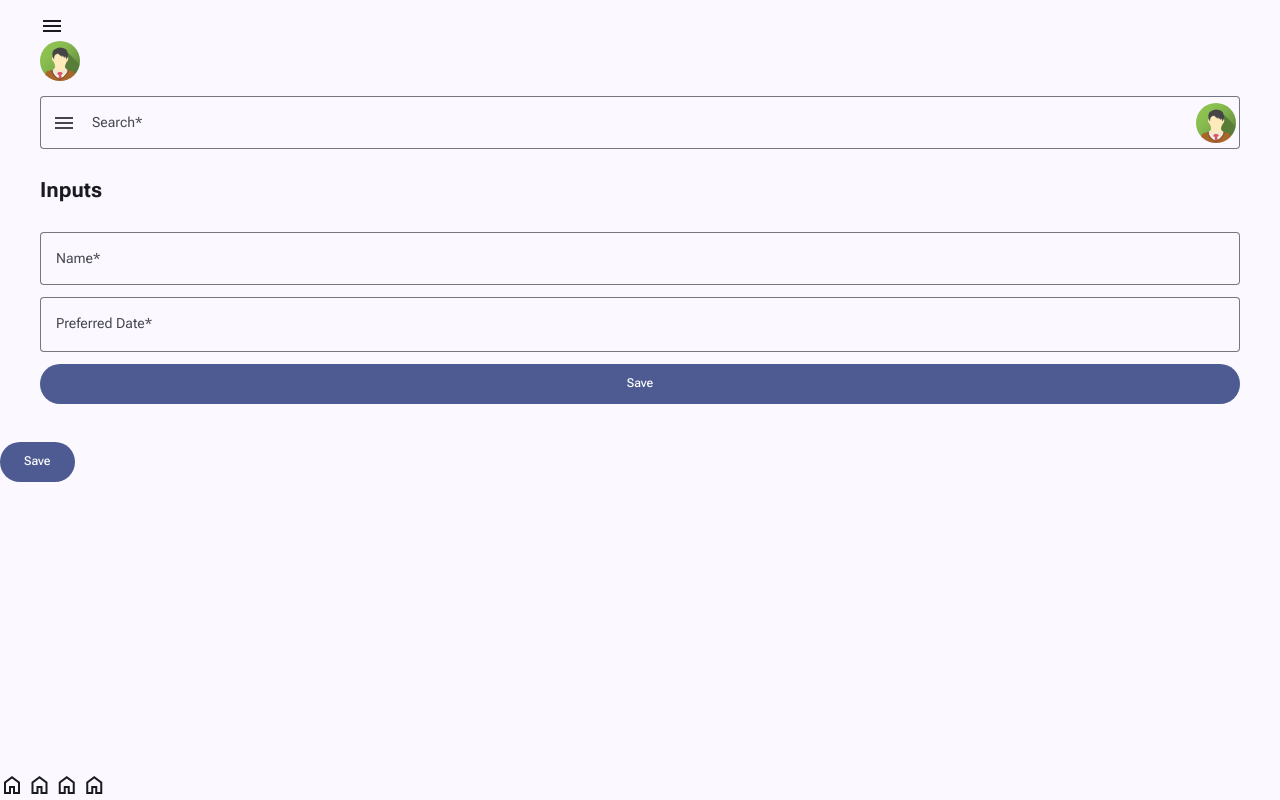
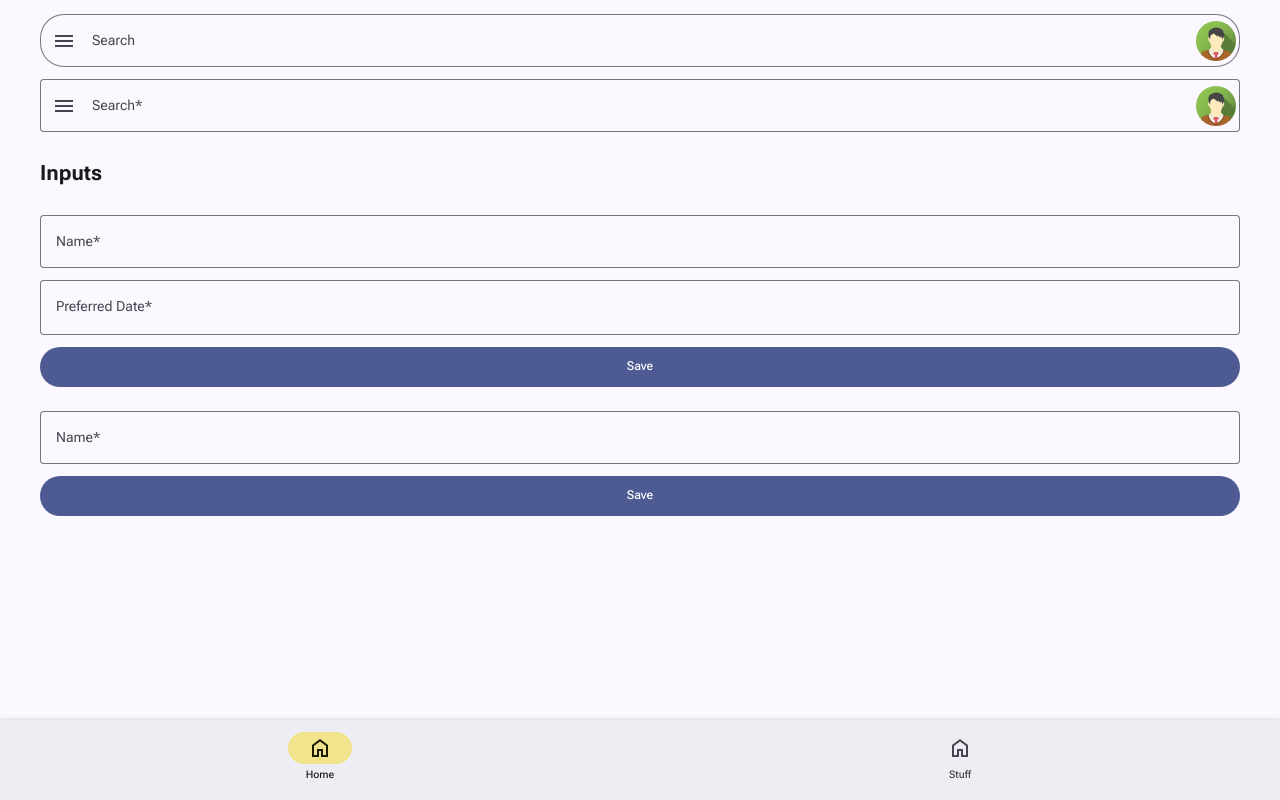
Before and after one commit to treeder/material, a website: page demo/index.html in a window 1280 px wide. Drawn offline with nearby package versions, Linux system fonts and the light colour scheme; files whose address does not match are found by name.

Commit message:
fix style href

```diff
--- a/demo/index.html
+++ b/demo/index.html
@@ -12,7 +12,7 @@
   <link rel="preload" href="https://fonts.googleapis.com/css2?family=Material+Symbols+Outlined:opsz,wght,FILL,GRAD@20..48,100..700,0..1,-50..200&display=swap" as="style" onload="this.onload=null;this.rel='stylesheet'" />
   <link rel="preload" href="https://fonts.googleapis.com/css2?family=Roboto+Flex:wght@400;500;700&family=Roboto+Serif:wght@400;500;700&display=swap" as="style" onload="this.onload=null;this.rel='stylesheet'">
 
-  <link rel="stylesheet" href="/demo/css/styles.css" />
+  <link rel="stylesheet" href="./css/styles.css" />
 
   <script type="importmap">
         {
@@ -39,9 +39,9 @@
     import 'material/textfield/outlined-text-field.js'
     import 'material/button/filled-button.js'
     import 'material/icon/icon.js'
-    import 'material/labs/navigationbar/navigation-bar.js'
-    import 'material/labs/navigationtab/navigation-tab.js'
-    import 'material/labs/navigationdrawer/navigation-drawer.js'
+    import 'material/navigationbar/navigation-bar.js'
+    import 'material/navigationtab/navigation-tab.js'
+    import 'material/navigationdrawer/navigation-drawer.js'
     import 'material/search/search.js'
     import './components/demo-component.js'
   </script>
```
